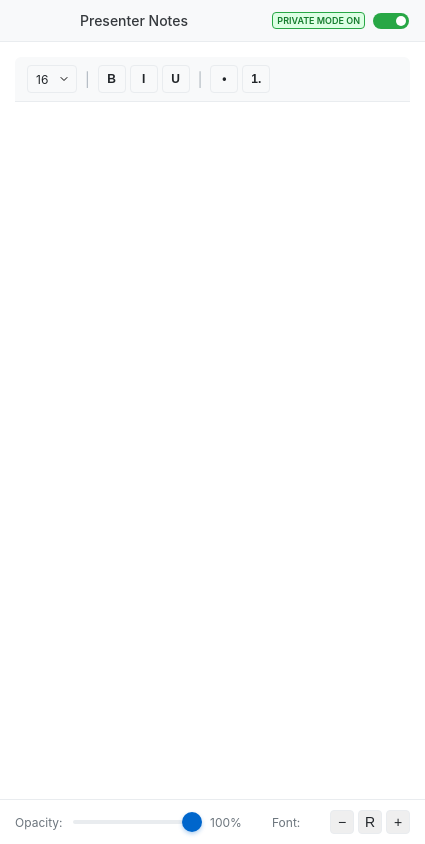
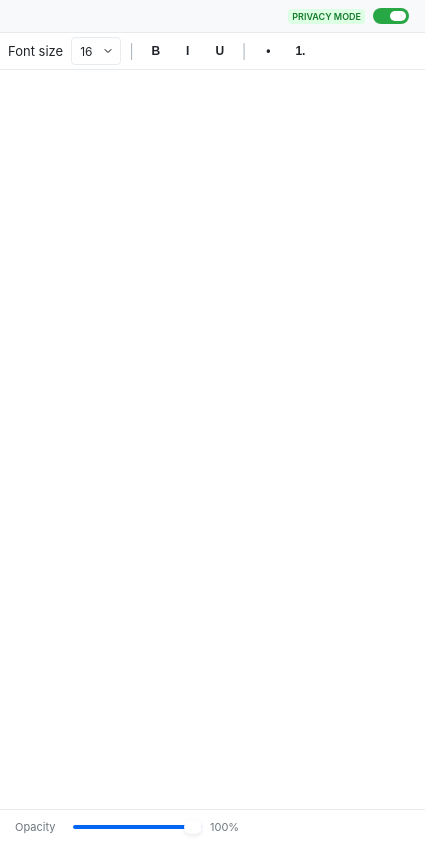
Before and after one commit to evanpizzolato/ghostwriter, an Electron app: page index.html in a window 425 px wide. Drawn offline with Linux system fonts and the light colour scheme; no server answers.

Commit message:
Update Opcaity Slider

```diff
--- a/index.html
+++ b/index.html
@@ -15,7 +15,7 @@
       /* Light gray for borders/dividers */
 
       /* Blue accent colors */
-      --blue-primary: #0066cc;
+      --blue-primary: #0066F3;
       /* Main blue for buttons */
       --blue-hover: #0056b3;
       /* Darker blue for hover states */
@@ -63,7 +63,7 @@
       background-color: rgba(248, 249, 250, 1);
       /* Fully opaque */
       border-bottom: 1px solid var(--bg-tertiary);
-      padding: 12px 16px 12px 80px;
+      padding: 8px 16px;
       -webkit-app-region: drag;
       display: flex;
       align-items: center;
@@ -101,7 +101,7 @@
 
     .privacy-badge {
       background-color: #ddffe4;
-      border: 1px solid var(--success);
+      border: none;
       color: #157c2d;
       padding: 2px 4px;
       border-radius: 4px;
@@ -116,7 +116,7 @@
       position: relative;
       display: inline-block;
       width: 36px;
-      height:16px;
+      height: 16px;
       margin-left: 8px;
       -webkit-app-region: no-drag;
     }
@@ -143,12 +143,12 @@
       position: absolute;
       content: "";
       height: 10px;
-      width: 10px;
+      width: 16px;
       left: 3px;
       bottom: 3px;
       background-color: white;
       transition: .3s;
-      border-radius: 50%
+      border-radius: 8px;
     }
 
     .privacy-switch input:checked+.slider {
@@ -156,7 +156,7 @@
     }
 
     .privacy-switch input:checked+.slider:before {
-      transform: translateX(20px)
+      transform: translateX(14px)
     }
 
     /* Click-through mode styling */
@@ -206,7 +206,6 @@
 
     .content {
       flex: 1;
-      padding: 15px;
       overflow: hidden;
       display: flex;
       flex-direction: column;
@@ -220,18 +219,16 @@
       display: flex;
       align-items: center;
       gap: 4px;
-  padding: 8px 12px;
-  background-color: rgba(248, 249, 250, 1);
+      padding: 4px 8px;
+      background-color: white;
       border-bottom: 1px solid var(--bg-tertiary);
-  margin-bottom: 8px;
-  border-radius: 6px 6px 0 0;
       -webkit-app-region: no-drag;
     }
 
     .toolbar-btn {
       width: 28px;
       height: 28px;
-  border: 1px solid var(--bg-tertiary);
+      border: none;
       background-color: transparent;
       color: var(--text-primary);
       border-radius: 4px;
@@ -241,7 +238,7 @@
       display: flex;
       align-items: center;
       justify-content: center;
-  transition: all 0.2s;
+      transition: all 0.05s;
     }
 
     .toolbar-btn:hover {
@@ -264,6 +261,10 @@
     /* Font size dropdown */
     .font-size-dropdown {
       position: relative;
+    }
+    .font-size-dropdown label {
+      font-size: 13px;
+      padding-right: 8px;
     }
 
     #font-size-select {
@@ -301,7 +302,6 @@
       width: 100%;
       height: 100%;
       position: relative;
-      border-radius: 8px;
       background-color: var(--bg-primary);
       transition: background-color 0.2s ease;
     }
@@ -311,8 +311,7 @@
       background-color: transparent;
       color: var(--text-primary);
       border: none;
-  border-radius: 8px;
-  padding: 16px;
+      padding: 12px 24px;
       font-size: 14px;
       line-height: 1.5;
       width: 100%;
@@ -342,7 +341,7 @@
     .controls {
       display: flex;
       align-items: center;
-      justify-content: space-between;
+      justify-content: start;
       gap: 15px;
       padding: 10px 15px;
       background-color: rgba(255, 255, 255, 1);
@@ -359,7 +358,7 @@
     }
 
     .control-label {
-      font-size: 12px;
+      font-size: 11px;
       color: var(--text-secondary);
       min-width: 50px;
     }
@@ -375,12 +374,13 @@
 
     .slider::-webkit-slider-thumb {
       -webkit-appearance: none;
-      width: 20px;
-      height: 20px;
-      background: var(--blue-primary);
-      border-radius: 50%;
+      width: 18px;
+      height: 14px;
+      background: white;
+      border-radius: 8px;
+      border: 0.5px solid rgba(0, 0, 0, 0.02);
       cursor: pointer;
-      box-shadow: 0 2px 4px rgba(0, 102, 204, 0.3);
+      box-shadow: 0 0 6px 0 rgba(0, 0, 0, 0.02), 0 2px 4px 0 rgba(0, 0, 0, 0.08);
       transition: transform 0.2s ease;
     }
 
@@ -388,40 +388,38 @@
       transform: scale(1.1);
     }
 
+    /* Opacity slider with blue fill */
+    .opacity-slider {
+  -webkit-appearance: none;
+  width: 100%;
+  height: 4px;
+  background: linear-gradient(to right, var(--blue-primary) 0%, var(--blue-primary) var(--slider-value, 100%), var(--bg-tertiary) var(--slider-value, 100%), var(--bg-tertiary) 100%);
+  border-radius: 2px;
+  outline: none;
+}
+
+.opacity-slider::-webkit-slider-thumb {
+  -webkit-appearance: none;
+  width: 18px;
+  height: 14px;
+  background: #ffffff;
+  border-radius: 8px;
+  cursor: pointer;
+  box-shadow: 0 0 6px 0 rgba(0, 0, 0, 0.02), 0 2px 4px 0 rgba(0, 0, 0, 0.08);
+  transition: transform 0.2s ease;
+}
+
+.opacity-slider::-webkit-slider-thumb:hover {
+  transform: scale(1.1);
+}
+
     #opacity-value {
-      font-size: 12px;
+      font-size: 11px;
       color: var(--text-secondary);
       min-width: 35px;
     }
 
-    /* Font size buttons */
-    .font-controls {
-      display: flex;
-      gap: 4px;
-    }
 
-    .font-btn {
-      width: 24px;
-      height: 24px;
-      border: 1px solid var(--bg-tertiary);
-      color: var(--text-primary);
-      border-radius: 4px;
-      cursor: pointer;
-      font-size: 14px;
-      display: flex;
-      align-items: center;
-      justify-content: center;
-      transition: all 0.2s;
-      -webkit-app-region: no-drag;
-    }
-
-    .font-btn:hover {
-      border-color: var(--bg-tertiary);
-    }
-
-    .font-btn:active {
-      background: var(--bg-tertiary);
-    }
 
     /* Notification toast */
     #notification {
@@ -477,11 +475,11 @@
 <body>
   <div class="header">
     <div class="header-left">
-      <div class="title">Presenter Notes</div>
+      <!-- <div class="title">Presenter Notes</div> -->
       <div id="save-status"></div>
     </div>
     <div class="badge-container">
-      <span class="privacy-badge">PRIVATE MODE ON</span>
+      <span class="privacy-badge">PRIVACY MODE</span>
       <label class="privacy-switch">
         <input type="checkbox" id="privacy-checkbox" checked />
         <span class="slider round" style="height: 16px;"></span>
@@ -500,7 +498,7 @@
     <!-- UPDATED: Text editing toolbar with keyboard shortcut hints -->
     <div class="text-toolbar">
       <div class="font-size-dropdown">
-    <select id="font-size-select" title="Font Size">
+        <label for="font-size">Font size</label><select id="font-size-select" title="Font Size">
           <option value="12">12</option>
           <option value="14">14</option>
           <option value="16" selected>16</option>
@@ -529,18 +527,9 @@
   <!-- Controls bar -->
   <div class="controls">
     <div class="control-group">
-      <span class="control-label">Opacity:</span>
-      <input type="range" class="slider" id="opacity-slider" min="10" max="100" value="100">
+      <span class="control-label">Opacity</span>
+      <input type="range" class="opacity-slider" id="opacity-slider" min="10" max="100" value="100">
       <span id="opacity-value">100%</span>
-    </div>
-
-    <div class="control-group">
-      <span class="control-label">Font:</span>
-      <div class="font-controls">
-        <button class="font-btn" id="font-decrease">−</button>
-        <button class="font-btn" id="font-reset">R</button>
-        <button class="font-btn" id="font-increase">+</button>
-      </div>
     </div>
   </div>
 
--- a/renderer.js
+++ b/renderer.js
@@ -200,10 +200,10 @@ function updateOpacity(value) {
   notesWrapper.style.backgroundColor = `rgba(255, 255, 255, ${notesOpacity * 0.95})`
 
     // NEW: Apply opacity to toolbar
-    const toolbar = document.querySelector('.text-toolbar')
-    if (toolbar) {
-      toolbar.style.backgroundColor = `rgba(248, 249, 250, ${value})`
-    }
+    // const toolbar = document.querySelector('.text-toolbar')
+    // if (toolbar) {
+    //   toolbar.style.backgroundColor = `rgba(255, 255, 255, ${value})`
+    // }
 
   // If opacity is very low, enhance text readability
   if (value < 0.4) {
@@ -226,6 +226,8 @@ window.addEventListener('DOMContentLoaded', async () => {
 
   // Initialize opacity to ensure proper setup
   updateOpacity(1.0)
+  // Initialize slider background
+document.getElementById('opacity-slider').style.background = `linear-gradient(to right, var(--blue-primary) 0%, var(--blue-primary) 100%, var(--bg-tertiary) 100%, var(--bg-tertiary) 100%)`
 
   // Load saved notes
   const { notes, privacy } = await window.api.loadNotes()
@@ -297,24 +299,15 @@ window.addEventListener('DOMContentLoaded', async () => {
   // Opacity slider
   opacitySlider.addEventListener('input', (e) => {
     const value = e.target.value / 100
+    const percentage = e.target.value
+
+    // Update slider background with gradient
+    e.target.style.background = `linear-gradient(to right, var(--blue-primary) 0%, var(--blue-primary) ${percentage}%, var(--bg-tertiary) ${percentage}%, var(--bg-tertiary) 100%)`
+
     updateOpacity(value)
   })
 
-  // Font size buttons
-  document.getElementById('font-decrease').addEventListener('click', () => {
-    updateFontSize('decrease')
-    showNotification('Font size decreased')
-  })
 
-  document.getElementById('font-reset').addEventListener('click', () => {
-    updateFontSize('reset')
-    showNotification('Font size reset')
-  })
-
-  document.getElementById('font-increase').addEventListener('click', () => {
-    updateFontSize('increase')
-    showNotification('Font size increased')
-  })
 
   // Font size dropdown
  // Debug: Check if dropdown exists
```
Lines whose indentation alone changed are shown as unchanged.
